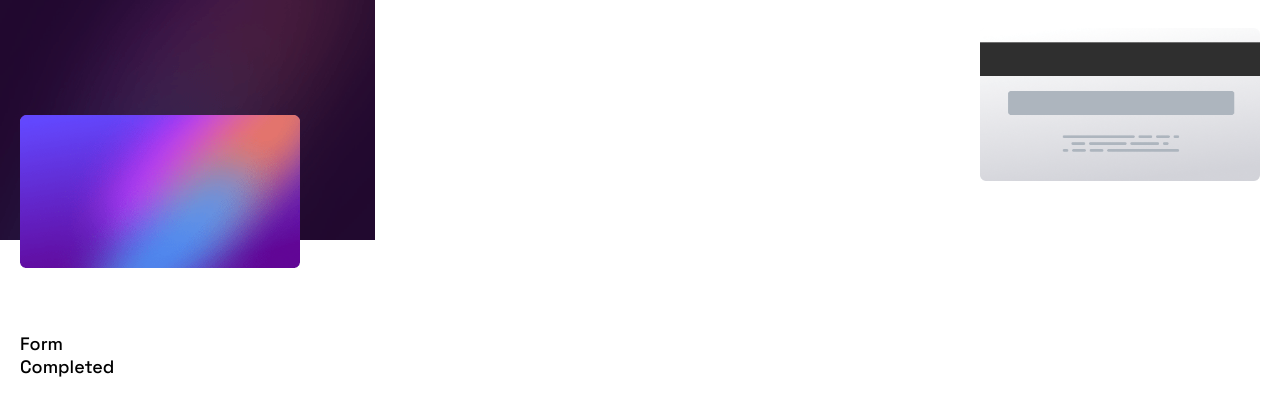
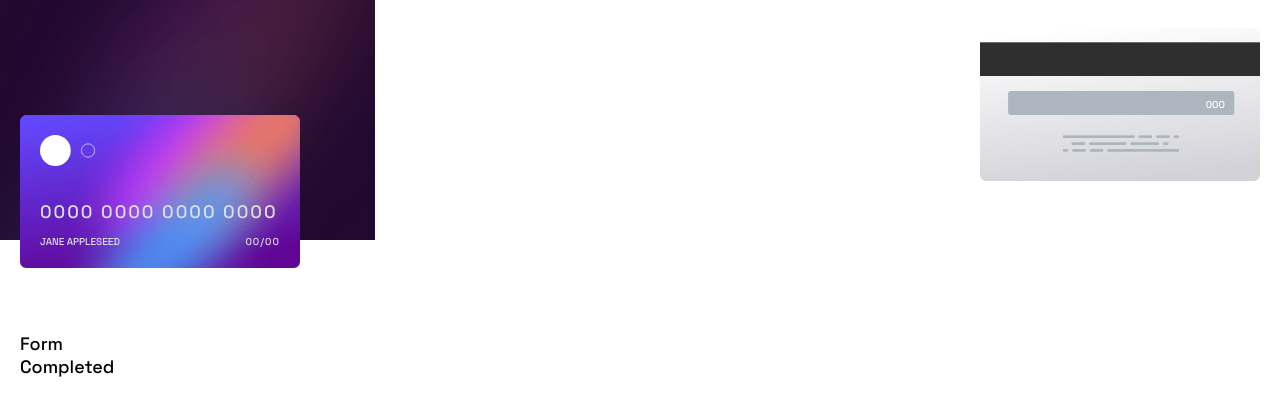
Before and after one commit to yusufardapeker/interactive-form, a React (Vite) app: page / in a window 1280 px wide. Shown: the top 416 px of the page. Built offline with nearby package versions, Linux system fonts and the light colour scheme.

Commit message:
Code card content

```diff
--- a/src/components/Card/card.scss
+++ b/src/components/Card/card.scss
@@ -5,10 +5,57 @@
 	width: 280px;
 	top: 28px;
 	right: 20px;
+
+	.cvc-number {
+		position: absolute;
+		top: 70px;
+		right: 35px;
+		color: $white;
+		font-size: 10px;
+	}
 }
+
 .card-front-wrapper {
 	position: absolute;
 	width: 280px;
 	top: 115px;
 	left: 20px;
+
+	.content {
+		padding: 20px;
+		position: absolute;
+		inset: 0;
+		display: flex;
+		flex-direction: column;
+		justify-content: space-between;
+
+		.card-logo {
+			width: 55px;
+		}
+
+		.card-information {
+			display: flex;
+			flex-direction: column;
+			gap: 12px;
+			color: $light-grayish-violet;
+
+			.card-number {
+				letter-spacing: 2px;
+			}
+
+			.name-date-wrapper {
+				display: flex;
+				justify-content: space-between;
+				font-size: 10px;
+
+				.name {
+					text-transform: uppercase;
+				}
+
+				.date {
+					letter-spacing: 1px;
+				}
+			}
+		}
+	}
 }
--- a/src/components/Card/index.jsx
+++ b/src/components/Card/index.jsx
@@ -4,14 +4,32 @@
 import cardBackImg from "../../images/bg-card-back.png";
 import cardFrontImg from "../../images/bg-card-front.png";
 
+import cardLogo from "../../images/card-logo.svg";
+
 function Card() {
 	return (
 		<div>
 			<div className="card-back-wrapper">
 				<img src={cardBackImg} />
+
+				<span className="cvc-number">000</span>
 			</div>
+
 			<div className="card-front-wrapper">
 				<img src={cardFrontImg} />
+
+				<div className="content">
+					<img src={cardLogo} className="card-logo" />
+
+					<div className="card-information">
+						<p className="card-number">0000 0000 0000 0000</p>
+
+						<div className="name-date-wrapper">
+							<p className="name">Jane Appleseed</p>
+							<span className="date">00/00</span>
+						</div>
+					</div>
+				</div>
 			</div>
 		</div>
 	);
```
